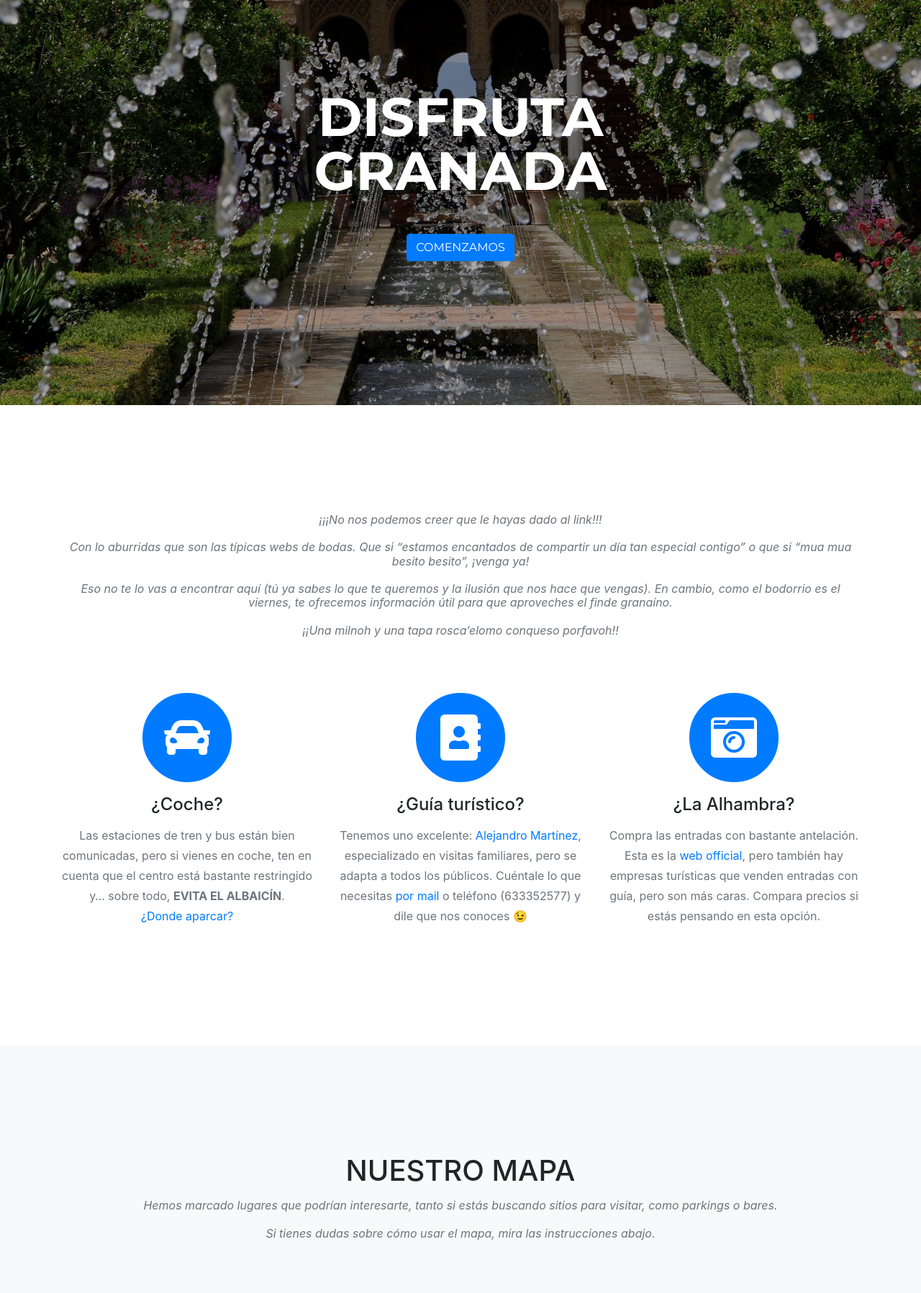
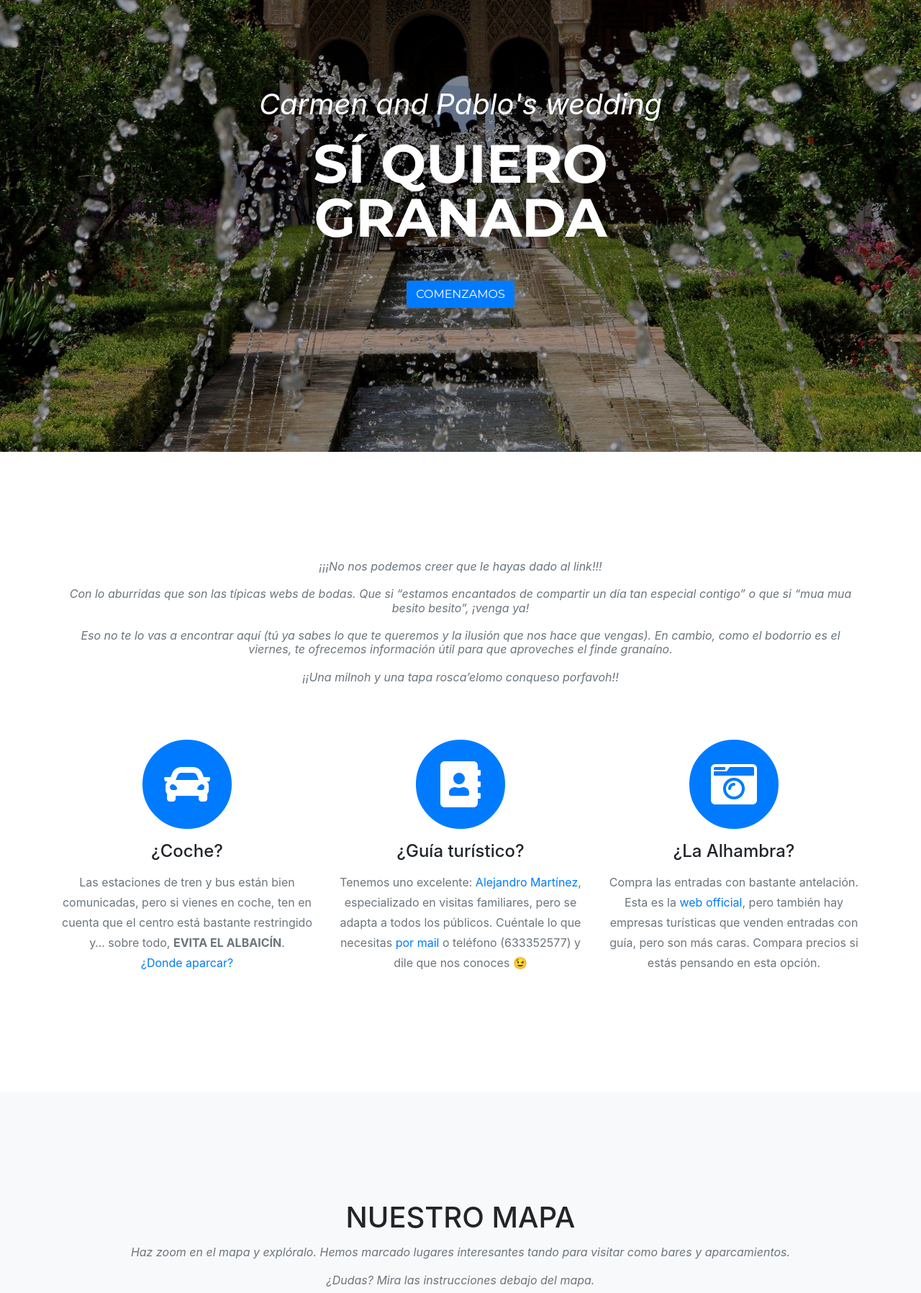
Before and after one commit to Carmen-Aguilar/debodaaGranada, a website with bundled scripts: page index.html in a window 1280 px wide. Shown: the part 200-1997 px from the top of the page at 72% size. Built offline with nearby package versions, Linux system fonts and the light colour scheme; grey boxes are pictures that could not be loaded; a web font is replaced by a local one.

Commit message:
Update index.html

```diff
--- a/index.html
+++ b/index.html
@@ -59,7 +59,8 @@
     <div class="container">
       <div class="intro-text">
         <div class="intro-lead-in"></div>
-        <div class="intro-heading text-uppercase">disfruta<br>Granada</div>
+        <div class="intro-lead-in">Carmen and Pablo's wedding</div>
+        <div class="intro-heading text-uppercase">Sí quiero<br>Granada</div>
         <a class="btn btn-primary btn-xl text-uppercase js-scroll-trigger" href="#services">Comenzamos</a>
       </div>
     </div>
@@ -111,7 +112,7 @@
       <div class="row">
         <div class="col-lg-12 text-center">
           <h2 class="section-heading text-uppercase">Nuestro mapa</h2>
-          <h3 class="section-subheading text-muted">Hemos marcado lugares que podrían interesarte, tanto si estás buscando sitios para visitar, como parkings o bares.<br><br>Si tienes dudas sobre cómo usar el mapa, mira las instrucciones abajo.</h3>
+          <h3 class="section-subheading text-muted">Haz zoom en el mapa y explóralo. Hemos marcado lugares interesantes tando para visitar como bares y aparcamientos.<br><br>¿Dudas? Mira las instrucciones debajo del mapa.</h3>
         </div>
       </div>
       <div class="container-fluid">
@@ -124,7 +125,7 @@
           <h4 class="service-heading">¿Cómo funciona?</h4>
           <ol class="text-muted">
             <li>Haz click al lado del icono “Granada trip”.</li>
-            <li>Selecciona la capa o capas que te interesen. Hay tres: Turismo, aparcamientos y bares.</li>
+            <li>Selecciona la capa o capas que te interesen. Hay cuatro: Boda, turismo, aparcamientos y bares.</li>
             <li>Vuelve a darle al icono para esconder la pestaña.</li>
             <li>Explora los lugares pinchando en los iconos.</li>
             <li>Acércate <i class="fa fa-search-plus" aria-hidden="true"></i> o aléjate <i class="fa fa-search-minus" aria-hidden="true"></i> para tener mejor detalle.</li>
```
